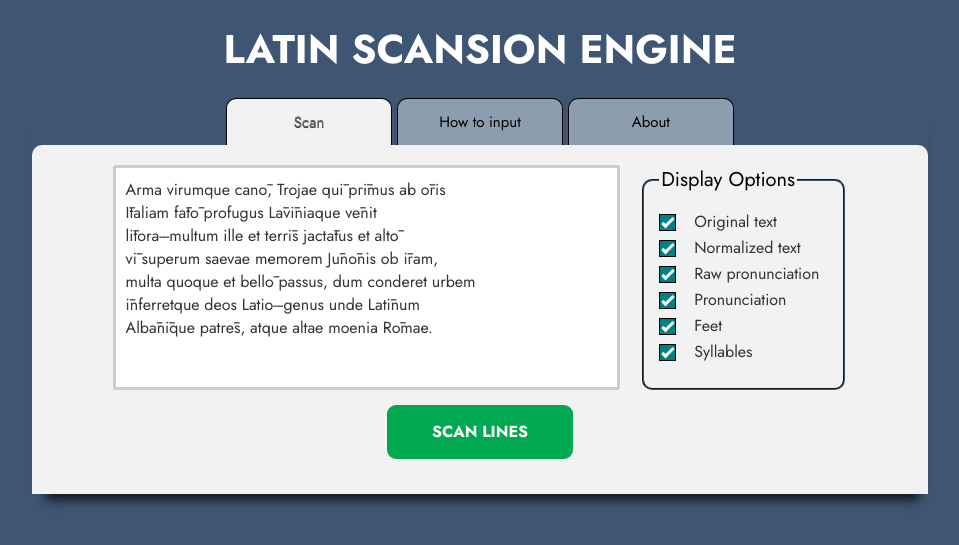
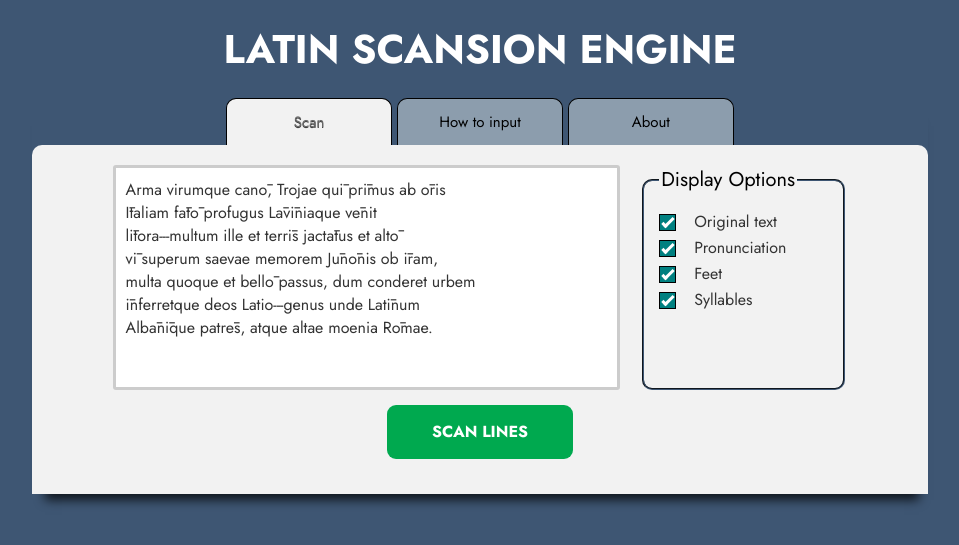
Before and after one commit to CUNY-CL/latin_scansion_webapp, a Flask app: page / in a window 1280 px wide. Shown: the top 545 px of the page, without its empty margins (160-1119 px from the left). Run offline with Flask 2, Linux system fonts and the light colour scheme; some libraries are stand-ins or nearby versions.

Commit message:
Display options redesign

```diff
--- a/app.py
+++ b/app.py
@@ -35,8 +35,6 @@ class ScansionForm(wtforms.Form):
         "string", [wtforms.validators.Length(min=1, max=32768)]
     )
     show_text = wtforms.BooleanField("show_text")
-    show_norm = wtforms.BooleanField("show_norm")
-    show_raw_pron = wtforms.BooleanField("show_raw_pron")
     show_var_pron = wtforms.BooleanField("show_var_pron")
     show_feet = wtforms.BooleanField("show_feet")
     show_syllables = wtforms.BooleanField("show_syllables")
@@ -79,8 +77,6 @@ def result() -> str:
             # TODO: Is there a way to make these auto-convert to bool
             # in the form specification?
             show_text=bool(form.show_text.data),
-            show_norm=bool(form.show_norm.data),
-            show_raw_pron=bool(form.show_raw_pron.data),
             show_var_pron=bool(form.show_var_pron.data),
             show_feet=bool(form.show_feet.data),
             show_syllables=bool(form.show_syllables.data),
--- a/templates/index.html
+++ b/templates/index.html
@@ -12,14 +12,6 @@
           <legend>Display Options</legend>
           <label for="show_text" class="checkbox-item">Original text
             <input name="show_text" id="show_text" value="true" type="checkbox" checked="checked">
-            <span class="checkmark"></span>
-          </label>
-          <label for="show_norm" class="checkbox-item">Normalized text
-            <input name="show_norm" id="show_norm" value="true" type="checkbox" checked="checked">
-            <span class="checkmark"></span>
-          </label>
-          <label for="show_raw_pron" class="checkbox-item">Raw pronunciation
-            <input name="show_raw_pron" id="show_raw_pron" value="true" type="checkbox" checked="checked">
             <span class="checkmark"></span>
           </label>
           <label for="show_var_pron" class="checkbox-item">Pronunciation
```
